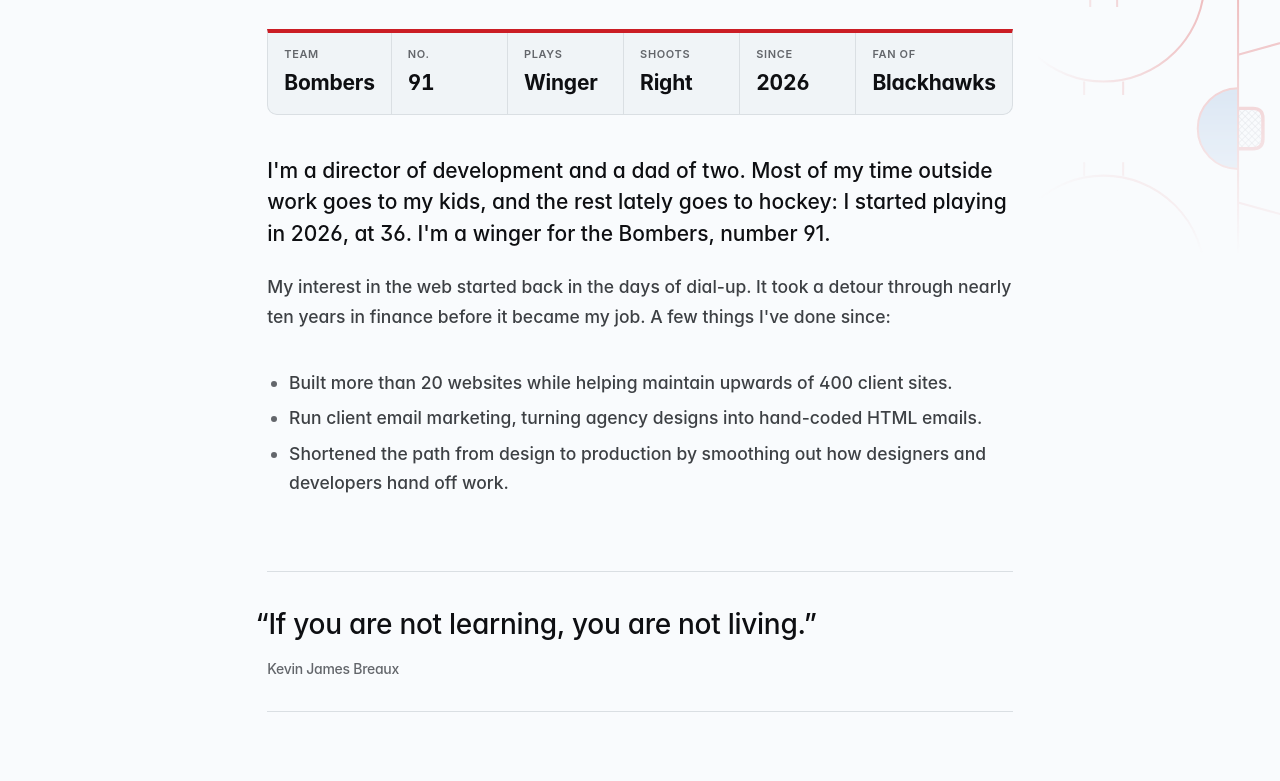
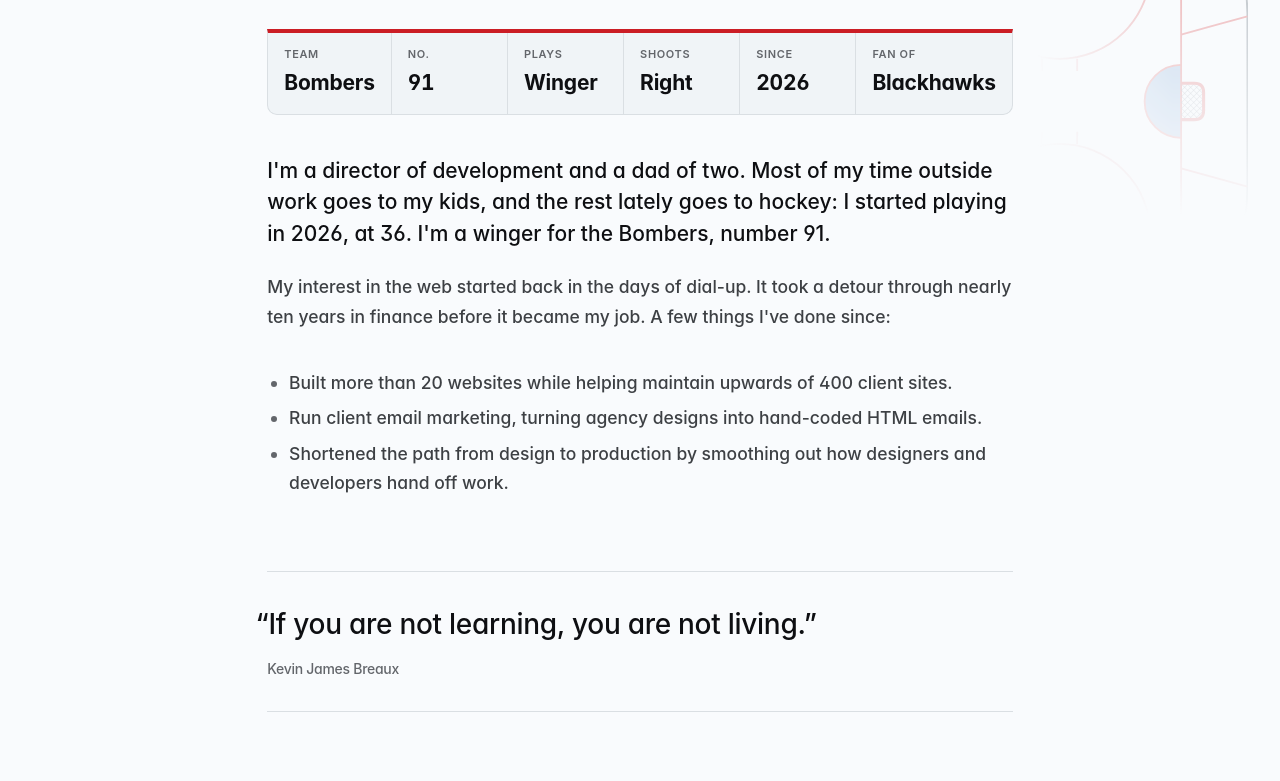
Before and after one commit to ethrmor/ethrmor-os, an Astro site: page /about in a window 1280 px wide. Shown: the part 229-1010 px from the top of the page. Built offline with nearby package versions, Linux system fonts and the light colour scheme; Astro itself is replaced by a stand-in of ours.

Commit message:
Rink: pull the end boards in from the right edge
Co-Authored-By: Claude Opus 5.5 <noreply@anthropic.com>

```diff
--- a/src/components/Rink.astro
+++ b/src/components/Rink.astro
@@ -125,14 +125,17 @@ const hashes = (x: number, y: number) =>
 				#000 calc(50% + var(--text-half) + 10rem)
 			);
 		mask-composite: intersect;
+		display: flex;
+		justify-content: flex-end;
 		overflow: hidden;
 		pointer-events: none;
 	}
 	svg {
 		display: block;
-		/* A little wider than the screen, so the end boards run just off the edge. */
-		width: max(calc(100% + 4rem), 1100px);
-		margin-inline: -2rem;
+		flex-shrink: 0;
+		/* Pulled in from the right edge, so the end boards sit fully on screen. */
+		margin-right: clamp(1rem, 2.5vw, 2.5rem);
+		width: max(calc(100% - 2 * clamp(1rem, 2.5vw, 2.5rem)), 1100px);
 		height: auto;
 	}
 	.boards {
```
